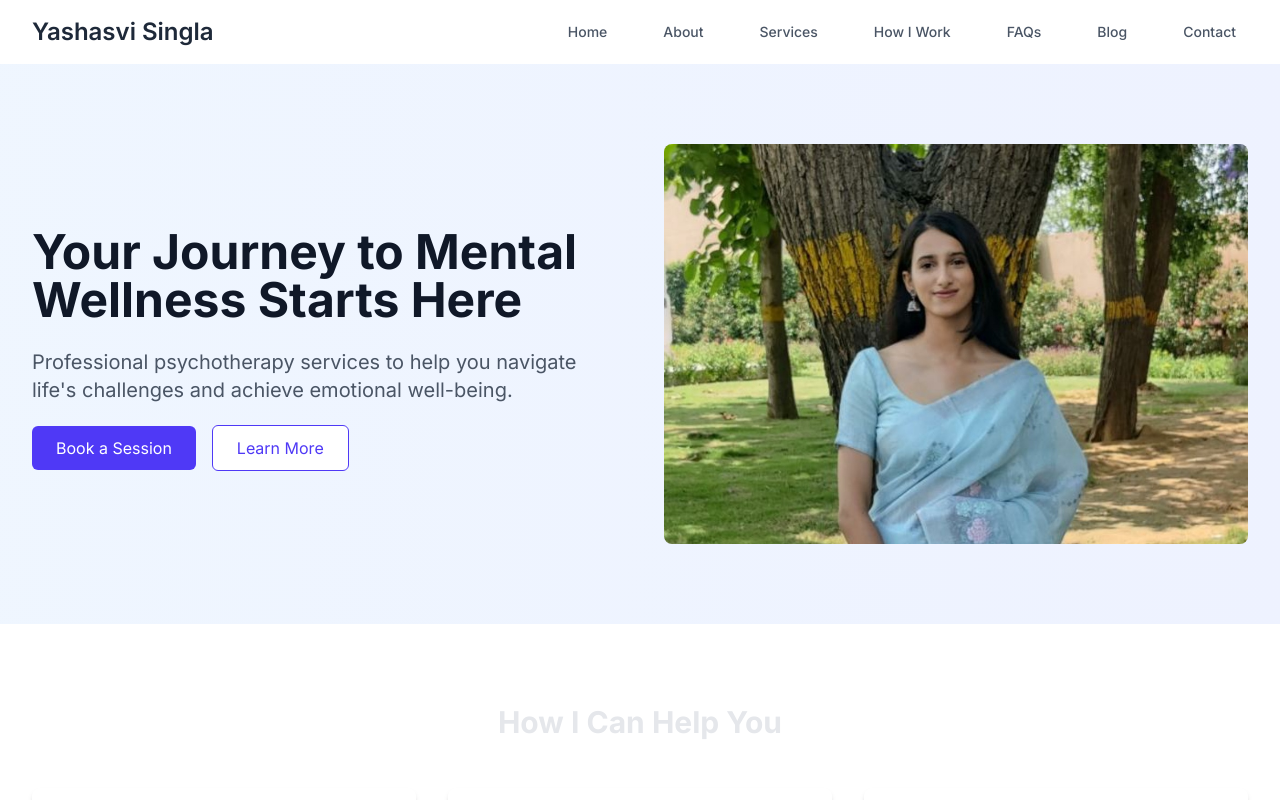
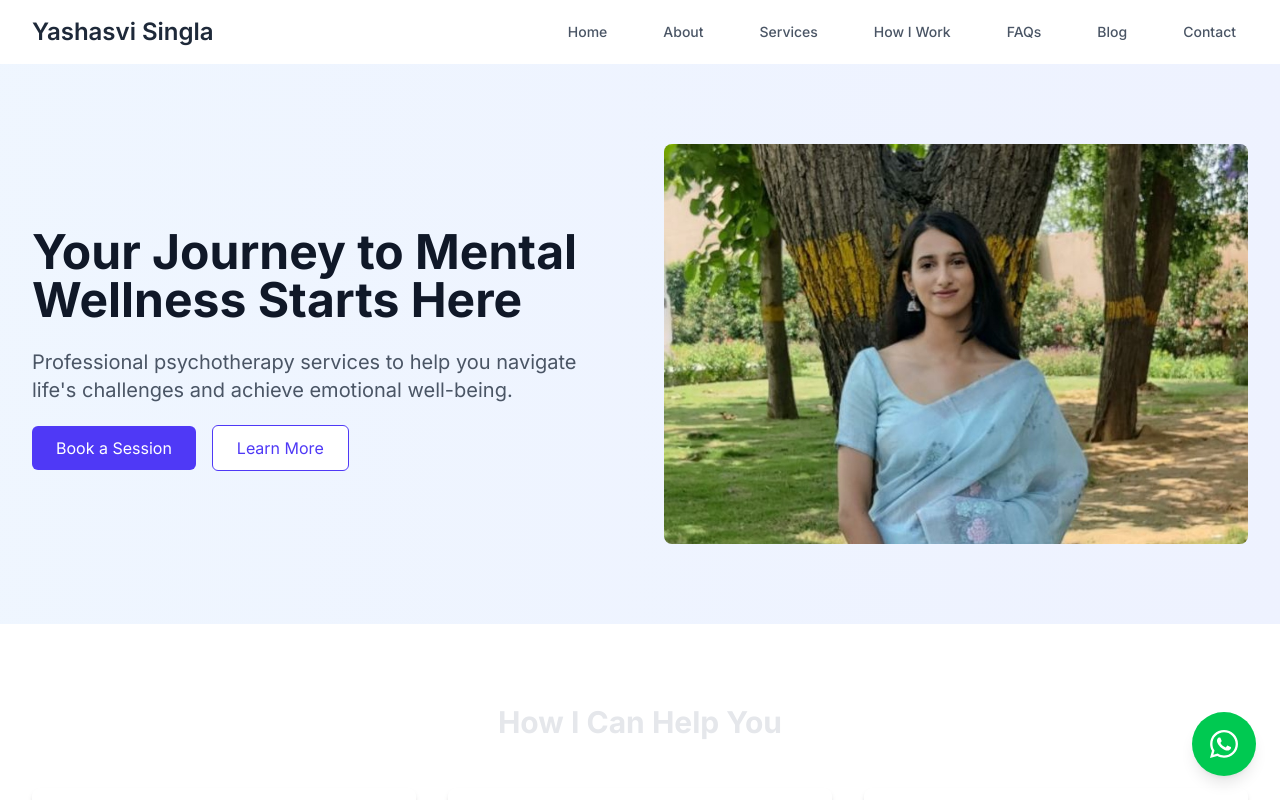
Before and after one commit to mepiyush2000/yashaweb, a Next.js app: page / in a window 1280 px wide. Shown: the top 800 px of the page. Built offline with nearby package versions, Linux system fonts and the light colour scheme.

Commit message:
whatsapp_icon

```diff
--- a/package.json
+++ b/package.json
@@ -12,7 +12,8 @@
     "next": "15.3.3",
     "nodemailer": "^7.0.3",
     "react": "^19.0.0",
-    "react-dom": "^19.0.0"
+    "react-dom": "^19.0.0",
+    "react-icons": "^5.5.0"
   },
   "devDependencies": {
     "@eslint/eslintrc": "^3",
--- a/src/app/layout.tsx
+++ b/src/app/layout.tsx
@@ -3,6 +3,7 @@ import { Inter } from "next/font/google";
 import "./globals.css";
 import Navbar from "../components/Navbar";
 import Footer from "../components/Footer";
+import WhatsAppButton from "../components/WhatsAppButton";
 
 const inter = Inter({ subsets: ["latin"] });
 
@@ -22,6 +23,7 @@ export default function RootLayout({
         <Navbar />
         <main className="min-h-screen">{children}</main>
         <Footer />
+        <WhatsAppButton />
       </body>
     </html>
   );
--- /dev/null
+++ b/src/components/WhatsAppButton.tsx
@@ -0,0 +1,21 @@
+'use client';
+
+import { FaWhatsapp } from 'react-icons/fa';
+
+const WhatsAppButton = () => {
+  const handleClick = () => {
+    window.open('https://wa.me/917015246158', '_blank');
+  };
+
+  return (
+    <button
+      onClick={handleClick}
+      className="fixed bottom-6 right-6 bg-green-500 text-white p-4 rounded-full shadow-lg hover:bg-green-600 transition-colors duration-300 z-50"
+      aria-label="Contact on WhatsApp"
+    >
+      <FaWhatsapp size={32} />
+    </button>
+  );
+};
+
+export default WhatsAppButton;
```
Also changed, not shown: 1 other file (tests, documents, lock files or other folders).
